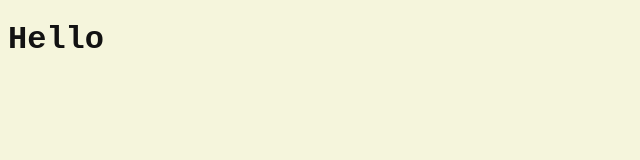
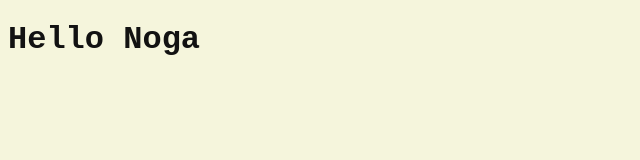
Before and after one commit to Noga-Ran/Appsus, a plain HTML site: page index.html in a window 1280 px wide. Shown: the whole page, without its empty margins (0-640 px from the left). Drawn offline with Linux system fonts and the light colour scheme.

Commit message:
first update

```diff
--- a/index.html
+++ b/index.html
@@ -8,7 +8,7 @@
     <title>AppSus</title>
 </head>
 <body>
-    <h1>Hello</h1>
+    <h1>Hello Noga</h1>
 
 </body>
 </html>
```
